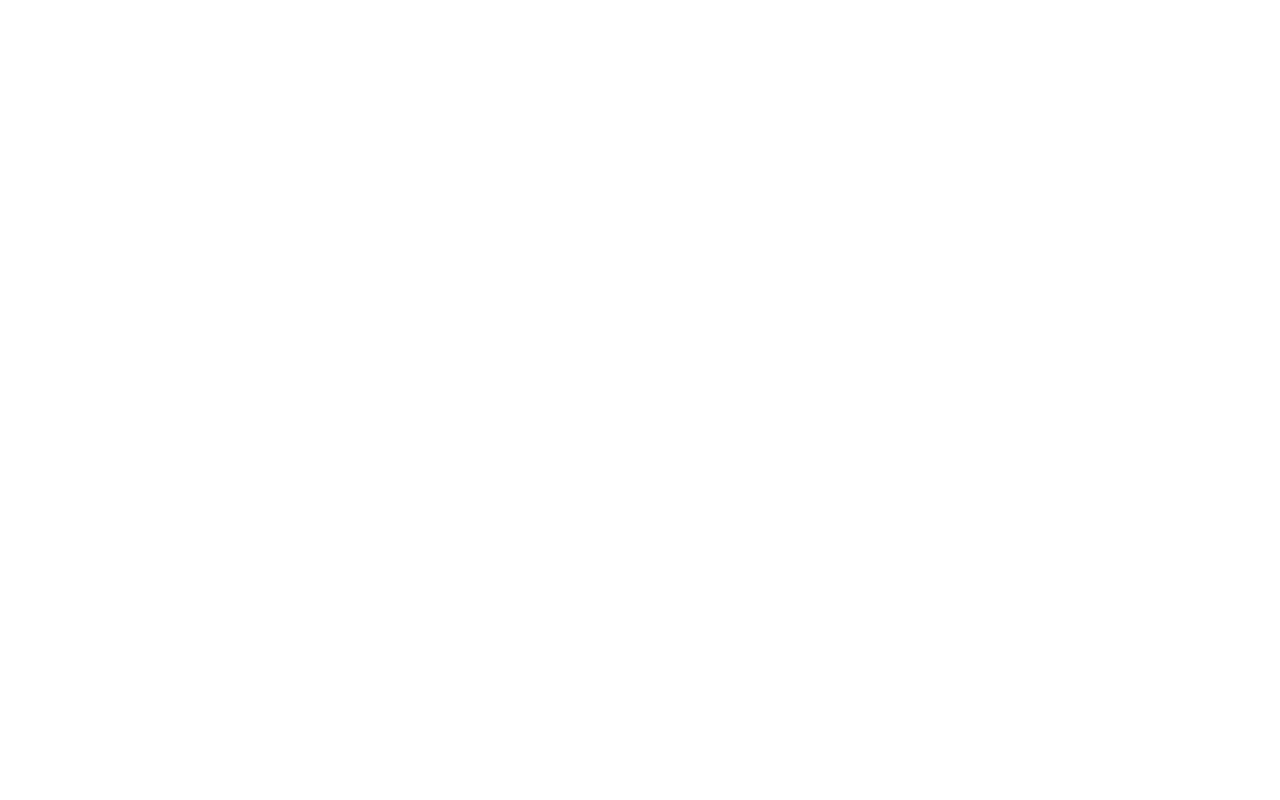
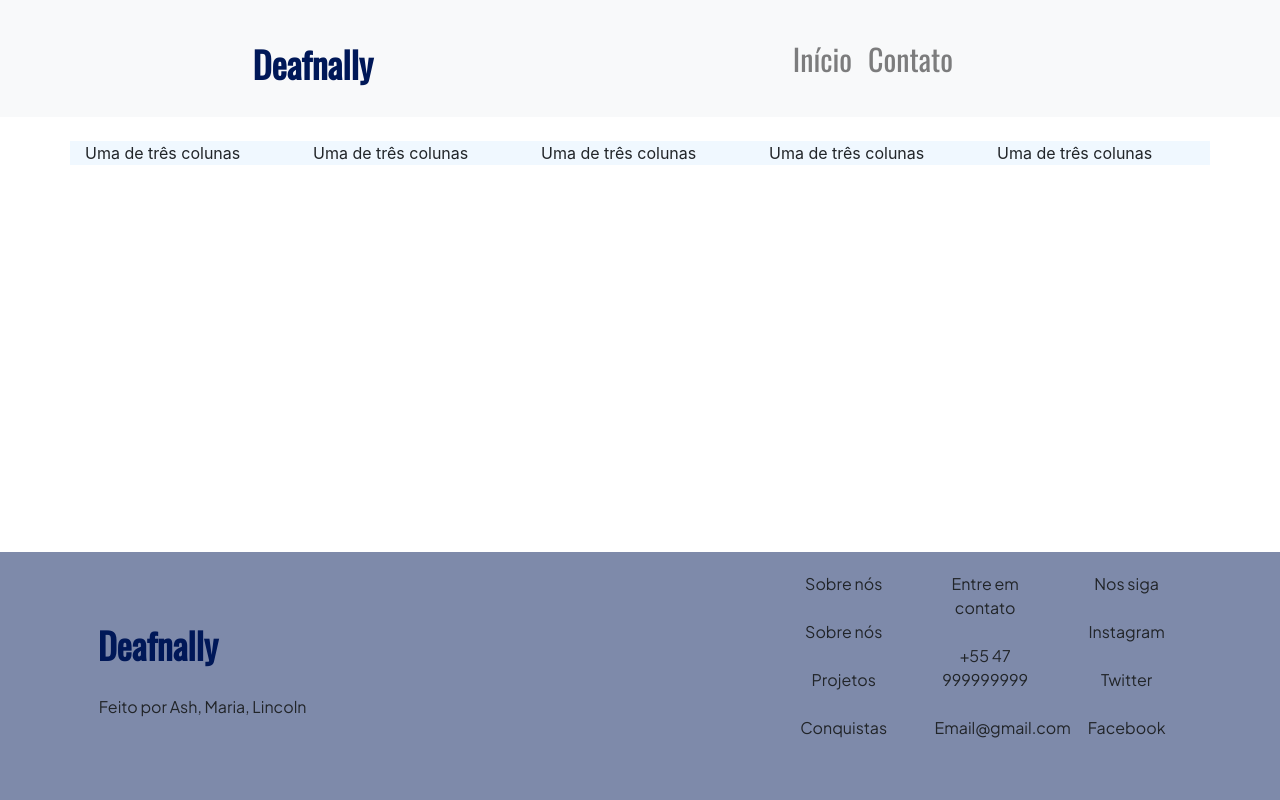
Before and after one commit to function404/projetoLibras, a plain HTML site: page dentro.html in a window 1280 px wide. Drawn offline with nearby package versions, Linux system fonts and the light colour scheme.

Commit message:
criando a parte de dentro

```diff
--- a/assets/css/style.css
+++ b/assets/css/style.css
@@ -72,11 +72,11 @@ form{
 /* Footer */
 
 .footer{
+    background-color: rgba(0, 24, 88, 0.507);
+    bottom: 0;
+    position: fixed;
     width: 100%;
-    height: 100%;
-    background-color: rgba(0, 24, 88, 0.507);
-    padding: 10px;
-
+    text-align: center;
 }
 
 .footer-container{
@@ -124,6 +124,11 @@ a.footer-brand{
     text-align: center;
 }
 
+/* Dentro */
+.col-sm{
+    background-color: aliceblue;
+}
+
 /* Scroll */
 
 ::-webkit-scrollbar{
--- a/dentro.html
+++ b/dentro.html
@@ -0,0 +1,116 @@
+<!DOCTYPE html>
+<html lang="pt-br">
+
+<head>
+    <!-- Bootstrap CSS -->
+    <link rel="stylesheet" href="https://stackpath.bootstrapcdn.com/bootstrap/4.1.3/css/bootstrap.min.css" integrity="sha384-MCw98/SFnGE8fJT3GXwEOngsV7Zt27NXFoaoApmYm81iuXoPkFOJwJ8ERdknLPMO" crossorigin="anonymous">
+    <title>Projeto Libras | Contato</title>
+    <link rel="stylesheet" href="assets/css/style.css">
+</head>
+
+<body>
+    <header>
+        <nav class="navbar navbar-expand-lg navbar-light bg-light">
+            <button class="navbar-toggler" type="button" data-toggle="collapse" data-target="#navbarNav" aria-controls="navbarNav" aria-expanded="false" aria-label="Toggle navigation">
+                <span class="navbar-toggler-icon"></span>
+              </button>
+                <div class="brand">
+                    <a style="color: rgba(0, 24, 88);" class="navbar-brand" href="index.html">Deafnally</a>
+                </div>
+                <div class="collapse navbar-collapse" id="navbarNav">
+                    <ul class="navbar-nav">
+                        <li class="nav-item">
+                        <a class="nav-link" href="index.html">Início</a>
+                        </li>
+                        <li class="nav-item">
+                        <a class="nav-link" href="contato.html">Contato</a>
+                        </li>
+                    </ul>
+                </div>
+          </nav>
+    </header>
+<br>
+
+    <!-- <div class="categorias">
+        <div class="row">
+            <div class="col">col</div>
+            <div class="col">col</div>
+            <div class="col">col</div>
+            <div class="col">col</div>
+        </div>
+    </div> -->
+
+<div class="container">
+    <div class="row">
+      <div class="col-sm">
+        Uma de três colunas
+      </div>
+      <div class="col-sm">
+        Uma de três colunas
+      </div>
+      <div class="col-sm">
+        Uma de três colunas
+      </div>
+      <div class="col-sm">
+        Uma de três colunas
+      </div>
+      <div class="col-sm">
+        Uma de três colunas
+      </div>
+    </div>
+  </div>
+
+<footer class="footer">
+    <div class="footer-container">
+    <div class="row">
+        <div class="footer-info1 col-sm-4">
+                <div class="footer-princ">
+                    <a style="text-decoration: none;" class="footer-brand" href="index.html">Deafnally</a>
+                </div>
+                <br>
+                <div class="footer-princ">
+                    <p class="text-final"> Feito por Ash, Maria, Lincoln</p>
+                </div>
+        </div>
+        </div>
+        <div class="row">
+        <div class="footer-info col-sm-4">
+            <p class="text-final">Sobre nós <br> <br>
+                                Sobre nós <br> <br>
+                                Projetos <br><br>
+                                Conquistas </p>
+        </div>
+
+        <div class="footer-info col-sm-4">
+            <p class="text-final">Entre em contato <br> <br>
+                                +55 47 999999999 <br> <br>
+                                Email@gmail.com <br> <br>
+            </p>
+        </div>
+
+        <div class="footer-info col-sm-4">
+            <p class="text-final">Nos siga <br> <br>
+                                Instagram <br> <br>
+                                Twitter <br> <br>
+                                Facebook
+            </p>
+        </div>
+
+    </div>
+    </div>
+</footer>
+
+
+<!-- JavaScript (Opcional) -->
+<!-- jQuery primeiro, depois Popper.js, depois Bootstrap JS -->
+<script src="https://code.jquery.com/jquery-3.3.1.slim.min.js"
+    integrity="sha384-q8i/X+965DzO0rT7abK41JStQIAqVgRVzpbzo5smXKp4YfRvH+8abtTE1Pi6jizo"
+    crossorigin="anonymous"></script>
+<script src="https://cdnjs.cloudflare.com/ajax/libs/popper.js/1.14.3/umd/popper.min.js"
+    integrity="sha384-ZMP7rVo3mIykV+2+9J3UJ46jBk0WLaUAdn689aCwoqbBJiSnjAK/l8WvCWPIPm49"
+    crossorigin="anonymous"></script>
+<script src="https://stackpath.bootstrapcdn.com/bootstrap/4.1.3/js/bootstrap.min.js"
+    integrity="sha384-ChfqqxuZUCnJSK3+MXmPNIyE6ZbWh2IMqE241rYiqJxyMiZ6OW/JmZQ5stwEULTy"
+    crossorigin="anonymous"></script>
+</body>
+</html>
```
Also changed, not shown: contato.html (+23 -2 lines), index.html (+1 -1 lines).
